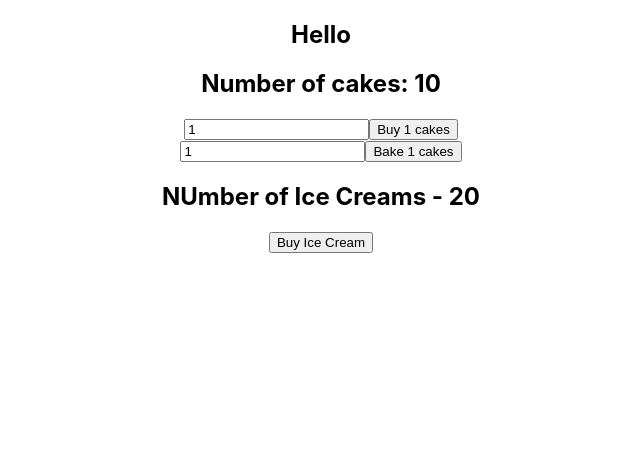
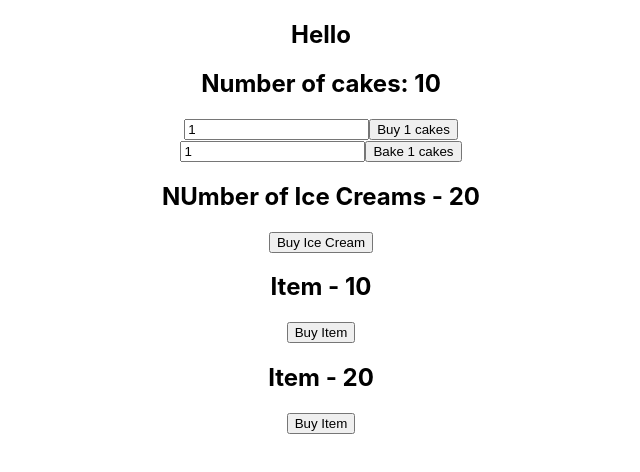
Before and after one commit to yuno-gen/react-basics, a React (Create React App) app: page / in a window 1280 px wide. Shown: the top 472 px of the page, without its empty margins (319-959 px from the left). Built offline with nearby package versions, Linux system fonts and the light colour scheme.

Commit message:
mapsStateToProps and mapDispatchToProps added in ItemContainer for iceCream and cake

```diff
--- a/src/App.js
+++ b/src/App.js
@@ -29,6 +29,7 @@ import './App.css';
 import store from './redux/store';
 import CakeContainer from '../src/redux/CakeContainer';
 import IceCreamContainer from './redux/IceCreamContainer';
+import ItemContainer from './redux/ItemContainer';
 import { Provider } from 'react-redux';
 function App() {
   return (
@@ -97,8 +98,10 @@ function App() {
     // </div>
     <Provider store={store}>
       <div className='App'>
-        <CakeContainer />
+        <CakeContainer cake/>
         <IceCreamContainer/>
+        <ItemContainer cake/>
+        <ItemContainer/>
       </div>
     </Provider>
   );
--- /dev/null
+++ b/src/redux/ItemContainer.js
@@ -0,0 +1,34 @@
+import React from "react";
+import { connect, useDispatch, useSelector } from "react-redux";
+import { buyCake, bakeCake } from "../redux/cake/cakeActions";
+import { buyIceCream } from "../redux/iceCream/iceCreamActions";
+
+function ItemContainer(props) {
+    return (
+        <div>
+            <h2> Item - {props.item}</h2>
+            <button onClick={props.buyItem}>Buy Item</button>
+        </div>
+    )
+}
+
+const mapStateToProps = (state, ownProps) => {
+    const itemState = ownProps.cake ? state.cake.numOfCakes : state.iceCream.numOfIceCreams
+    return {
+        item: itemState,
+    };
+}
+
+const mapDispatchToProps = (dispatch, ownProps) => {
+    return {
+        buyItem: () => {
+            if (ownProps.cake) {
+                dispatch(buyCake());
+            } else {
+                dispatch(buyIceCream());
+            }
+        }
+    };
+}
+
+export default connect(mapStateToProps, mapDispatchToProps)(ItemContainer);
```
